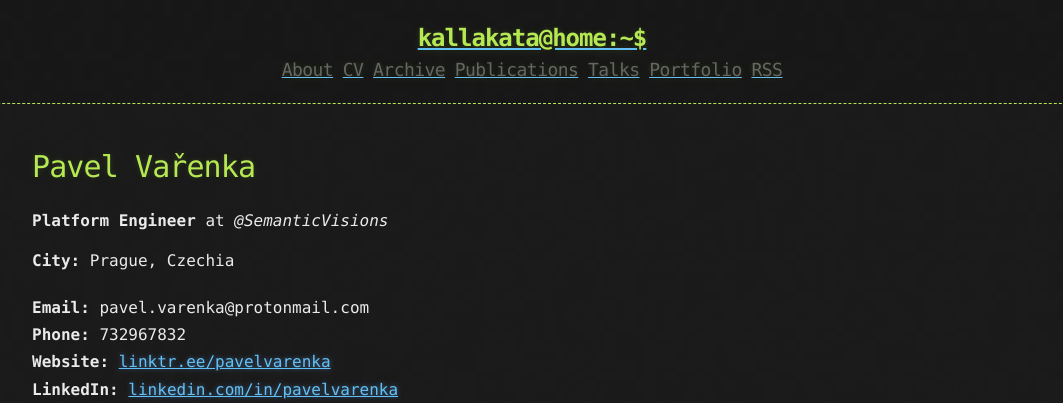
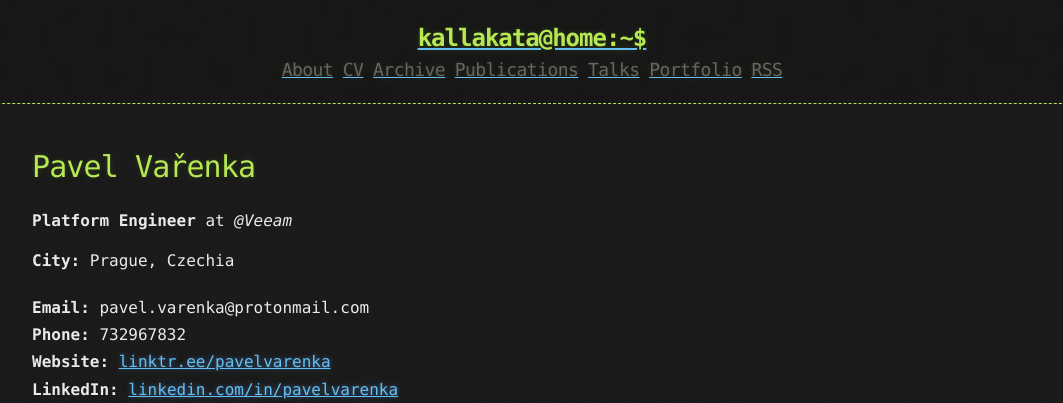
Before and after one commit to kallakata/kallakata.github.io, a Jekyll site: the page built from cv.md, in a window 1280 px wide and 900 px high. Shown: the top 403 px of the window, without its empty margins (108-1171 px from the left). Built offline with Jekyll 4.4.1, drawn with Linux system fonts in a browser that asks for light colours.

Commit message:
Update cv.md

```diff
--- a/cv.md
+++ b/cv.md
@@ -9,7 +9,7 @@ redirect_from:
 
 {% include base_path %}
 
-<p style="margin-bottom: 0.5em; "><strong>Platform Engineer</strong> at <em>@SemanticVisions</em></p>
+<p style="margin-bottom: 0.5em; "><strong>Platform Engineer</strong> at <em>@Veeam</em></p>
 <p style="margin-bottom: 1.5em;"><strong>City:</strong> Prague, Czechia</p>
 
 <ul style="list-style: none; padding-left: 0; margin-bottom: 2em;">
```
